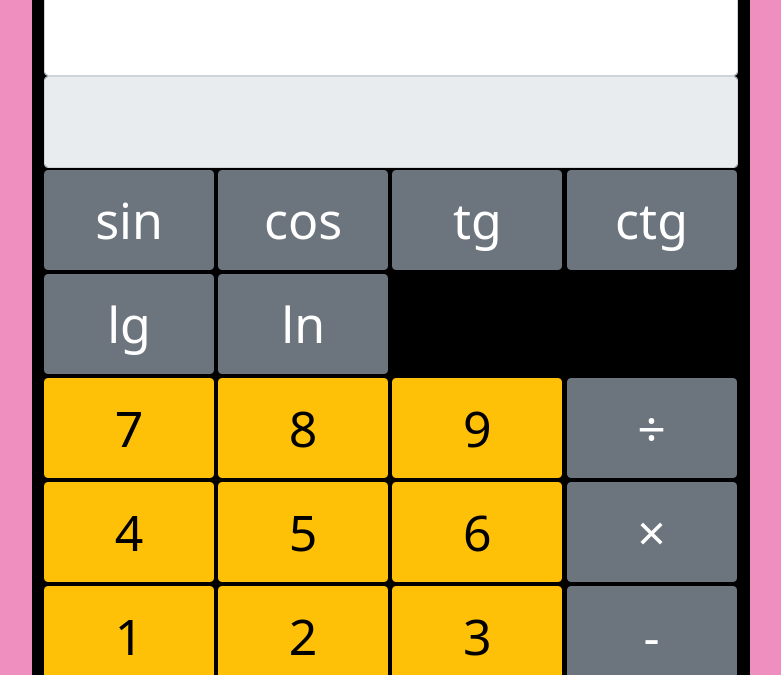
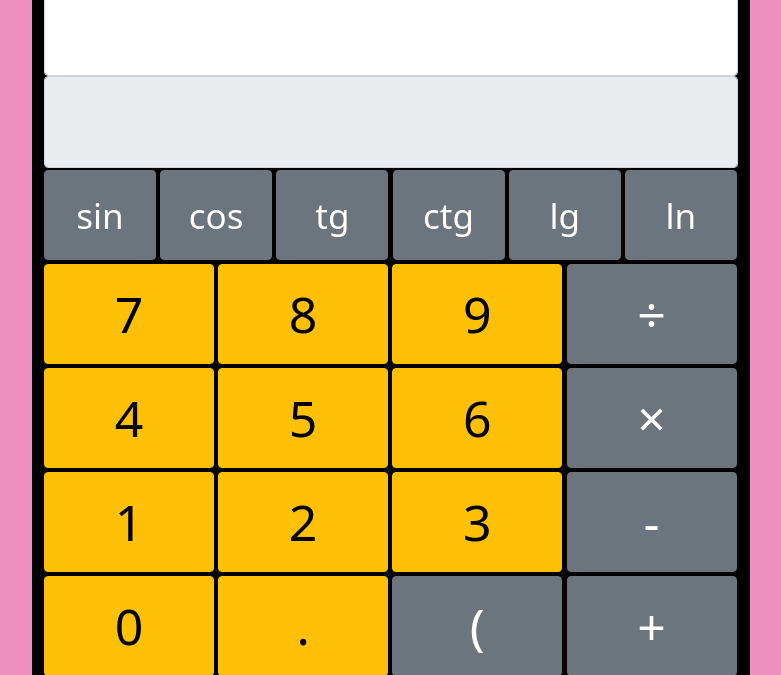
Before and after one commit to tatianakharitonovich/CALCULATOR, a plain HTML site: page index.html in a window 1280 px wide. Shown: the part 122-797 px from the top of the page, without its empty margins (249-1030 px from the left). Drawn offline with nearby package versions, Linux system fonts and the light colour scheme.

Commit message:
Update style.css

```diff
--- a/style.css
+++ b/style.css
@@ -26,6 +26,9 @@ input {
 	margin: 2px 0 2px 0;
 }
 
-.btn-larg {
-	width: 345px;
+.btn-small {
+	width: 112px;
+	height: 90px;
+	font-size: 35px !important;
+	line-height: 5px !important;
 }
```
